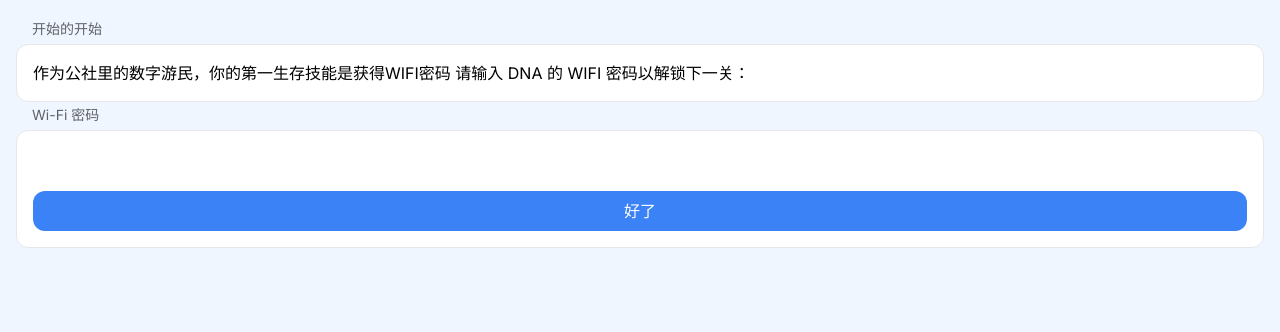
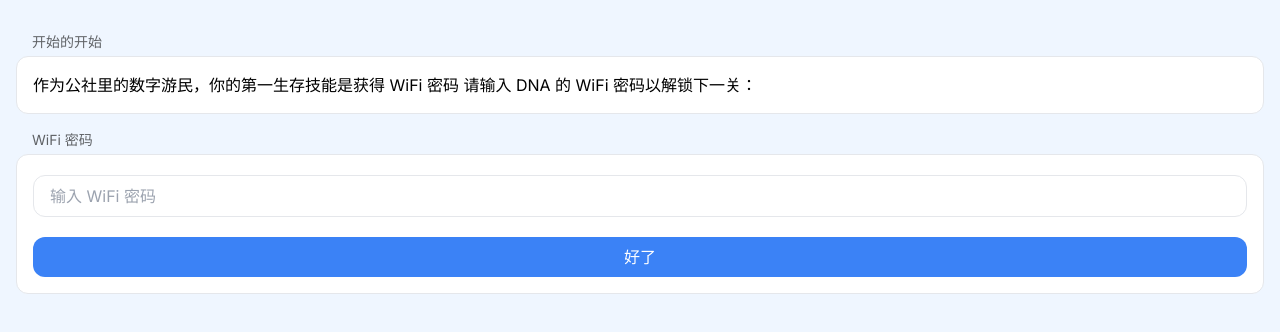
Before and after one commit to noobnooc/dna-finder, a Next.js app: page /0 in a window 1280 px wide. Shown: the top 332 px of the page. Built offline with nearby package versions, Linux system fonts and the light colour scheme.

Commit message:
Improve the flow

```diff
--- a/app/0/page.tsx
+++ b/app/0/page.tsx
@@ -32,12 +32,14 @@ function CheckingView({ complete }: { complete(): void }) {
   return (
     <>
       <Card label="开始的开始">
-        作为公社里的数字游民，你的第一生存技能是获得WIFI密码 请输入 DNA 的 WIFI
-        密码以解锁下一关：
+        作为公社里的数字游民，你的第一生存技能是获得 WiFi 密码 请输入 DNA 的
+        WiFi 密码以解锁下一关：
       </Card>
-      <Card label="Wi-Fi 密码">
+      <Card label="WiFi 密码">
         <div className="flex flex-col">
           <input
+            className="mt-1 px-4 py-2 bg-white dark:bg-black border rounded-xl"
+            placeholder="输入 WiFi 密码"
             value={password}
             onChange={(event) => setPassword(event.currentTarget.value)}
           />
@@ -49,7 +51,7 @@ function CheckingView({ complete }: { complete(): void }) {
                 return;
               }
 
-              completeLevel(1);
+              completeLevel(0);
               complete();
             }}
           >
--- a/app/1clatter/page.tsx
+++ b/app/1clatter/page.tsx
@@ -1,5 +1,8 @@
 import { Card } from "@/components/card";
+import { Completion } from "@/components/completion";
+import { completeLevel } from "@/lib/complete-level";
 import { validateLevel } from "@/lib/level-checker";
+import { useEffect } from "react";
 
 export const dynamic = "force-dynamic";
 
@@ -11,6 +14,7 @@ export default function Level1() {
       <Card label="恭喜">
         恭喜你激活了第一把钥匙！下面你需要解锁（请向DNA公众号AI提问）你的生存技能二：找到生命之泉和神秘零食。水源和共享食物都可以在阶梯神殿找到，第二把钥匙就隐藏在生命之泉。大胆享用这里的食物和水。
       </Card>
+      <Completion level={1} />
     </>
   );
 }
--- a/app/2totora/page.tsx
+++ b/app/2totora/page.tsx
@@ -1,4 +1,5 @@
 import { Card } from "@/components/card";
+import { Completion } from "@/components/completion";
 import { validateLevel } from "@/lib/level-checker";
 
 export const dynamic = "force-dynamic";
@@ -11,6 +12,7 @@ export default function Level2() {
       <Card label="恭喜">
         恭喜你解锁了第二把钥匙！你可以走出阶梯神殿，来到户外大棚下，欣赏漂亮的田野与邻近的水池，休憩的同时听一下先辈们的故事：随着公社的壮大，游民之间碰撞出了精彩的火花。其中有三兄弟，他们给DNA公社引进了自助酒柜。游民们可以在这里自助购买饮料酒水，我们的第三把钥匙也在苕溪三兄弟招牌旁的桌子上，它被分成了三份碎片藏匿在此处。记住繁忙的工作之后小酌一杯也许会有答案。
       </Card>
+      <Completion level={2} />
     </>
   );
 }
--- a/app/3dainty/page.tsx
+++ b/app/3dainty/page.tsx
@@ -1,4 +1,5 @@
 import { Card } from "@/components/card";
+import { Completion } from "@/components/completion";
 import { validateLevel } from "@/lib/level-checker";
 
 export const dynamic = "force-dynamic";
@@ -11,6 +12,7 @@ export default function Level3() {
       <Card label="恭喜">
         恭喜你解锁了第三把钥匙！酒足饭饱后，登上公社的至高点，上面写着公社精神之一“全世界有趣的人联合起来”，在二楼KTV区高歌一曲，不用担心跑调，第四把钥匙就藏在声音发出的地方（设备）。加油，你就要通关了！
       </Card>
+      <Completion level={3} />
     </>
   );
 }
--- a/app/4fiddler/page.tsx
+++ b/app/4fiddler/page.tsx
@@ -1,4 +1,5 @@
 import { Card } from "@/components/card";
+import { Completion } from "@/components/completion";
 import { validateLevel } from "@/lib/level-checker";
 
 export const dynamic = "force-dynamic";
@@ -11,6 +12,7 @@ export default function Level4() {
       <Card label="恭喜">
         恭喜你来到了最后一关！作为数字游民，拥有一个强健的体魄是工作和娱乐的根本，所以你的最后一道神秘关卡就在DNA奥体中心（篮球场）。神秘石洞是独处的好地方，就是蚊子有点多，最后一把钥匙就在这里。
       </Card>
+      <Completion level={4} />
     </>
   );
 }
--- a/app/5cuckoo/page.tsx
+++ b/app/5cuckoo/page.tsx
@@ -1,4 +1,5 @@
 import { Card } from "@/components/card";
+import { Completion } from "@/components/completion";
 import { validateLevel } from "@/lib/level-checker";
 
 export const dynamic = "force-dynamic";
@@ -8,7 +9,13 @@ export default function Level5() {
 
   return (
     <>
-      <Card label="第五关">吧啦啦</Card>
+      <Card label="恭喜">
+        恭喜你已不再是萌新游民，再次欢迎你加入DNA社区，留下一句你对公社的期待吧或其他想分享的任何内容！
+      </Card>
+      <Card label="礼物">
+        你会获得一份随机的礼物，请联系三秋，小茗或者LV在晚上八点于咖啡厅饮水机处抽取你的大奖。
+      </Card>
+      <Completion level={5} />
     </>
   );
 }
--- a/app/api/complete/route.ts
+++ b/app/api/complete/route.ts
@@ -8,7 +8,13 @@ export async function POST(request: NextRequest) {
   const json = await request.json();
   const level: number = json.level;
 
-  cookies().set(PAST_LEVEL_KEY, level.toString());
+  console.log("complete level", level);
+
+  const passedLevel = Number(cookies().get(PAST_LEVEL_KEY)?.value);
+
+  if (level > passedLevel) {
+    cookies().set(PAST_LEVEL_KEY, level.toString());
+  }
 
   return NextResponse.json({ success: true });
 }
--- a/app/page.tsx
+++ b/app/page.tsx
@@ -6,10 +6,6 @@ import Link from "next/link";
 import { useEffect } from "react";
 
 export default function Home() {
-  useEffect(() => {
-    completeLevel(-1);
-  }, []);
-
   return (
     <>
       <Card label="开始">
--- a/components/card.tsx
+++ b/components/card.tsx
@@ -9,7 +9,7 @@ export function Card({
 }) {
   return (
     <div className="">
-      <label className="mx-4 text-sm opacity-60">{label}</label>
+      <label className="mx-4 mt-4 mb-1 text-sm opacity-60 block">{label}</label>
       <div className="mt-1 p-4 bg-white dark:bg-black border rounded-xl">
         {children}
       </div>
--- /dev/null
+++ b/components/completion.tsx
@@ -0,0 +1,12 @@
+"use client";
+
+import { completeLevel } from "@/lib/complete-level";
+import { useEffect } from "react";
+
+export function Completion({ level }: { level: number }) {
+  useEffect(() => {
+    completeLevel(level);
+  }, [level]);
+
+  return <></>;
+}
--- a/lib/level-checker.ts
+++ b/lib/level-checker.ts
@@ -3,11 +3,14 @@ import { cookies } from "next/headers";
 
 export const PAST_LEVEL_KEY = "passed-level";
 
-export function validateLevel(currentLevel: number) {
+export function validateLevel(currentLevel: number): number {
   const passedLevel = Number(cookies().get(PAST_LEVEL_KEY)?.value) ?? 0;
-  console.log("currentLevel", currentLevel, passedLevel);
+  console.log("validating level", currentLevel, passedLevel);
 
-  if (!passedLevel || currentLevel > passedLevel + 1) {
+  if (passedLevel === undefined || currentLevel > passedLevel + 1) {
+    console.log("redirecting", !passedLevel, currentLevel > passedLevel + 1);
     redirect("/");
   }
+
+  return passedLevel;
 }
```
